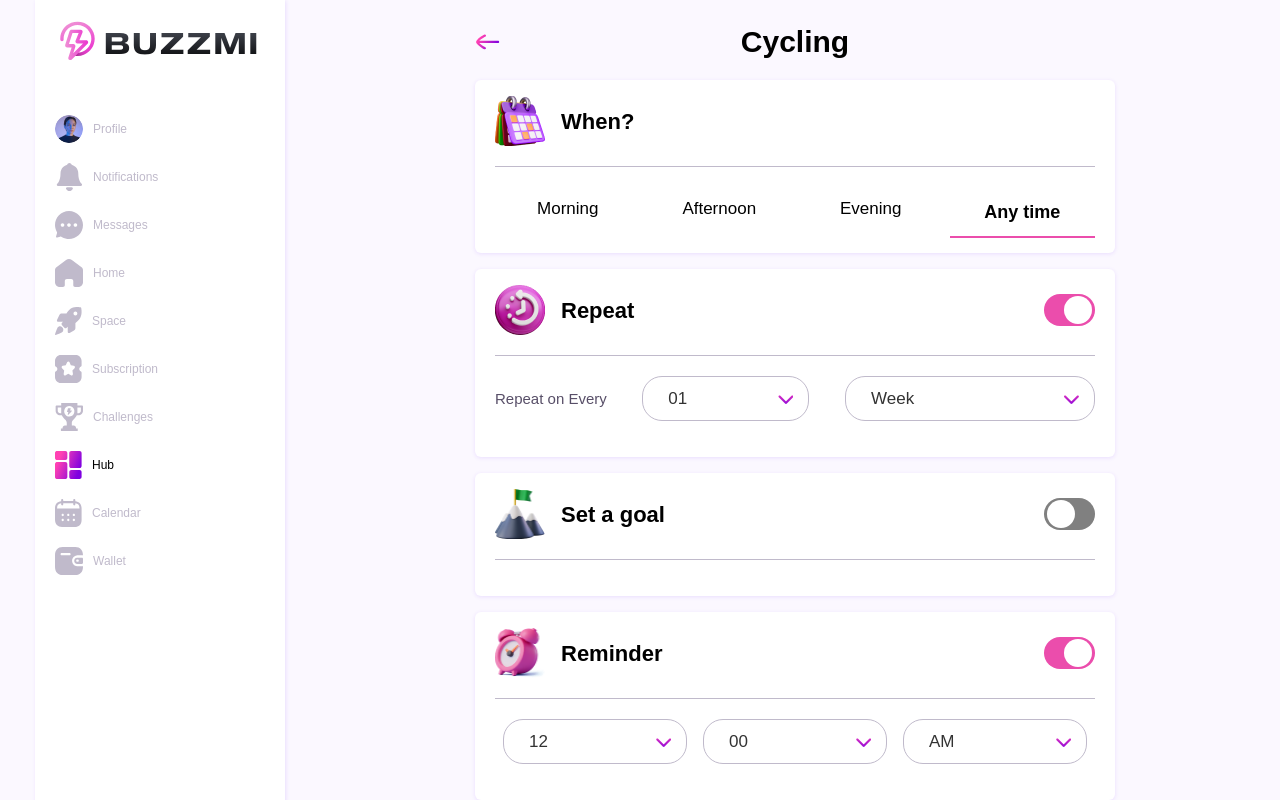
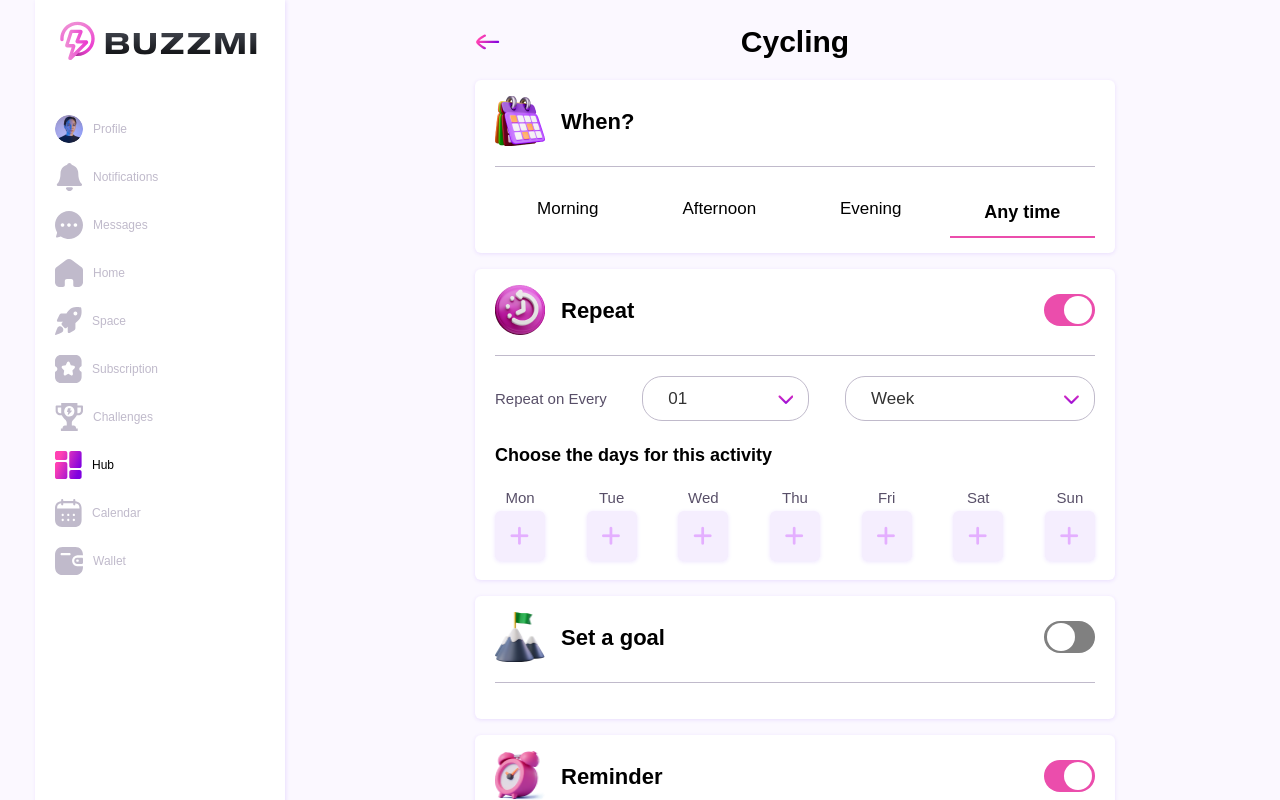
Before and after one commit to alexander-mettevo/buzzmi-deploy, a React (Vite) app: page /hub/create-task in a window 1280 px wide. Shown: the top 800 px of the page. Built offline with nearby package versions, Linux system fonts and the light colour scheme.

Commit message:
add calendar to set start date fieald

```diff
--- a/src/components/pages/hub/hubCreateTask/HubCreateTask.jsx
+++ b/src/components/pages/hub/hubCreateTask/HubCreateTask.jsx
@@ -24,7 +24,7 @@ const HubCreateTask = () => {
   const { handleSubmit, setValue, values } = useFormValidator(validationSchema, sendRequest, {
     defaultValues: {},
   })
-
+  console.log("HubCreateTask", values)
   return (
     <HubCreateTaskComponent values={values} error={error} handleSubmit={handleSubmit} setValue={setValue} data={data} />
   )
--- a/src/components/pages/hub/hubCreateTask/HubCreateTaskComponent.jsx
+++ b/src/components/pages/hub/hubCreateTask/HubCreateTaskComponent.jsx
@@ -8,7 +8,6 @@ import HubTaskList from "../items/form/checkList/items/HubTaskList.jsx"
 import PictureUploaderList from "../../../reusable/uploader/pictureUploader/PictureUploaderList.jsx"
 import CheckTags from "../items/form/checkTags/CheckTags.jsx"
 import FormToggleDropdown from "../../../reusable/assets/dropdown/formToggleDropdown/FormToggleDropdown.jsx"
-import Box from "../../../reusable/cards/box/Box.jsx"
 import MultiBox from "../../../reusable/cards/multiBox/MultiBox.jsx"
 
 const when = [
--- a/src/components/pages/hub/items/form/hubRepeat/HubRepeat.jsx
+++ b/src/components/pages/hub/items/form/hubRepeat/HubRepeat.jsx
@@ -1,11 +1,13 @@
 import React, { useEffect, useState } from "react"
 import HubRepeatMode from "./items/hubRepeatMode/HubRepeatMode.jsx"
+import HubRepeatSwitcher from "./items/hubRepeatSwitcher/HubRepeatSwitcher.jsx"
 
 const HubRepeat = ({ values, setValues }) => {
   return (
-    <div>
+    <>
       <HubRepeatMode values={values} setValues={setValues} />
-    </div>
+      <HubRepeatSwitcher values={values} setValues={setValues} />
+    </>
   )
 }
 
--- /dev/null
+++ b/src/components/pages/hub/items/form/hubRepeat/items/hubRepeatCalendar/HubRepeatCalendar.jsx
@@ -0,0 +1,10 @@
+import React, { useState } from "react"
+import Calendar from "../../../../../../../reusable/calendar/Calendar.jsx"
+
+const HubRepeatCalendar = () => {
+  const [calendarValue, setCalendarValue] = useState(new Date())
+
+  return <Calendar onChange={setCalendarValue} value={calendarValue} noIndent period="month" />
+}
+
+export default HubRepeatCalendar
--- /dev/null
+++ b/src/components/pages/hub/items/form/hubRepeat/items/hubRepeatDay/HubRepeatDay.jsx
@@ -0,0 +1,15 @@
+import React, { useEffect } from "react"
+
+const HubRepeatDay = ({ values, setValues }) => {
+  useEffect(() => {
+    setValues({
+      ...values,
+      every: "01",
+      value: "01",
+    })
+  }, [])
+
+  return null
+}
+
+export default HubRepeatDay
--- /dev/null
+++ b/src/components/pages/hub/items/form/hubRepeat/items/hubRepeatSwitcher/HubRepeatSwitcher.jsx
@@ -0,0 +1,19 @@
+import React from "react"
+import SelectDay from "../../../selectDay/SelectDay.jsx"
+import HubRepeatDay from "../hubRepeatDay/HubRepeatDay.jsx"
+import HubRepeatCalendar from "../hubRepeatCalendar/HubRepeatCalendar.jsx"
+
+const HubRepeatSwitcher = ({ values, setValues }) => {
+  switch (values?.type) {
+    case "Week":
+      return <SelectDay values={values} setValues={setValues} />
+    case "Month":
+      return <HubRepeatCalendar />
+    case "Day":
+      return <HubRepeatDay values={values} setValues={setValues} />
+    default:
+      return null
+  }
+}
+
+export default HubRepeatSwitcher
--- a/src/components/pages/hub/items/form/selectDay/SelectDay.jsx
+++ b/src/components/pages/hub/items/form/selectDay/SelectDay.jsx
@@ -53,14 +53,15 @@ const SelectDay = ({ values, setValues }) => {
 
   useEffect(() => {
     setValues({
-      ...days,
+      ...values,
+      value: { ...days },
     })
   }, [days])
 
   useEffect(() => {
     if (values) {
       setDays({
-        ...values,
+        ...values.value,
       })
     }
   }, [])
@@ -69,8 +70,8 @@ const SelectDay = ({ values, setValues }) => {
     <div>
       <h5 className="h5 mb-3 mb-md-4">Choose the days for this activity</h5>
       <div className="select-day">
-        {daysArr.map((day) => (
-          <div>
+        {daysArr.map((day, index) => (
+          <div key={index + "select-week"}>
             <div className="text-r d-none d-md-block text-center mb-1">{day?.title}</div>
             <div className="text-r d-md-none text-center mb-1">{day?.title[0]}</div>
             <label
@@ -86,7 +87,7 @@ const SelectDay = ({ values, setValues }) => {
                 type="checkbox"
                 name={day.name}
                 onChange={handleDay}
-                checked={days[day.name]}
+                value={days[day.name]}
               />
             </label>
           </div>
--- a/src/styles/components/pages/hub/items/form/select-day.scss
+++ b/src/styles/components/pages/hub/items/form/select-day.scss
@@ -44,7 +44,7 @@
       }
     }
 
-    @media (max-width: $mobile) {
+    @media (max-width: $mobileSmall) {
       width: 32px;
       height: 32px;
     }
```
